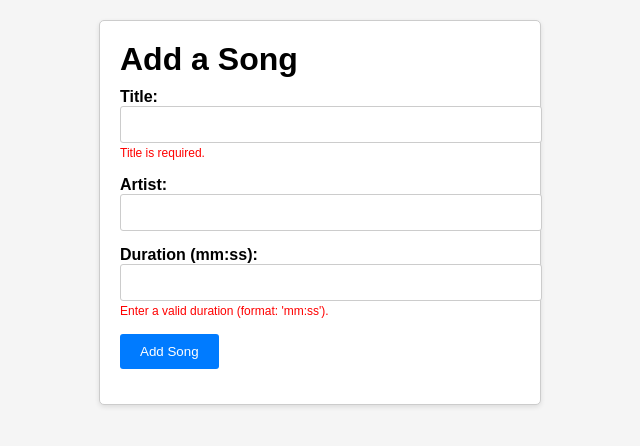
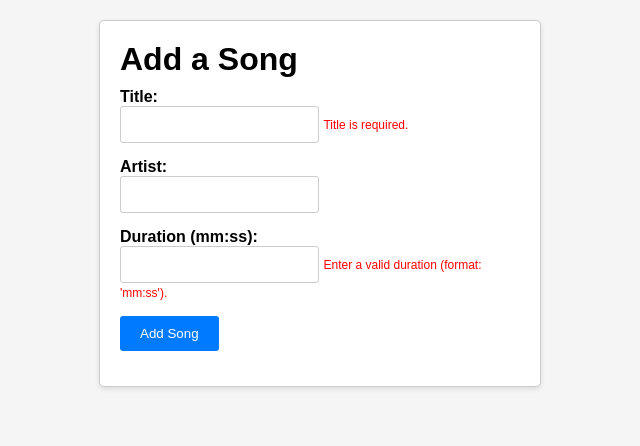
Before and after one commit to dmalone98/music-playlist-manager, a Flask app: page /add_song in a window 1280 px wide. Shown: the top 446 px of the page, without its empty margins (320-960 px from the left). Run offline with Flask 3, Linux system fonts and the light colour scheme.

Commit message:
Style adjustments

```diff
--- a/static/css/styles.css
+++ b/static/css/styles.css
@@ -48,8 +48,8 @@ body {
 
 /* Center the form container */
 .container {
-    width: 400px;
-    margin: 0 auto;
+    width: 400px; /* Fixed width */
+    margin: 0 auto; /* Center the container horizontally */
     background-color: #fff;
     border: 1px solid #ccc;
     padding: 20px;
@@ -67,8 +67,8 @@ label {
     font-weight: bold;
 }
 
-input[type="text"] {
-    width: 100%;
+input[type="text"].dynamic-width {
+    width: auto; /* Set width to auto to adjust based on content */
     padding: 10px;
     border: 1px solid #ccc;
     border-radius: 3px;
--- a/templates/add_song.html
+++ b/templates/add_song.html
@@ -13,18 +13,18 @@
         <form action="/add_song" method="POST">
             <div class="form-group">
                 <label for="title">Title:</label>
-                <input type="text" id="title" name="title" required minlength="1" maxlength="100">
+                <input type="text" id="title" name="title" required minlength="1" maxlength="100" class="dynamic-width">
                 <small class="form-error">Title is required.</small>
             </div>
 
             <div class="form-group">
                 <label for="artist">Artist:</label>
-                <input type="text" id="artist" name="artist" maxlength="100">
+                <input type="text" id="artist" name="artist" maxlength="100" class="dynamic-width">
             </div>
 
             <div class="form-group">
                 <label for="duration">Duration (mm:ss):</label>
-                <input type="text" id="duration" name="duration" pattern="\d+:\d{2}" title="Use format 'mm:ss'" maxlength="8">
+                <input type="text" id="duration" name="duration" pattern="\d+:\d{2}" title="Use format 'mm:ss'" maxlength="8" class="dynamic-width">
                 <small class="form-error">Enter a valid duration (format: 'mm:ss').</small>
             </div>
 
```
